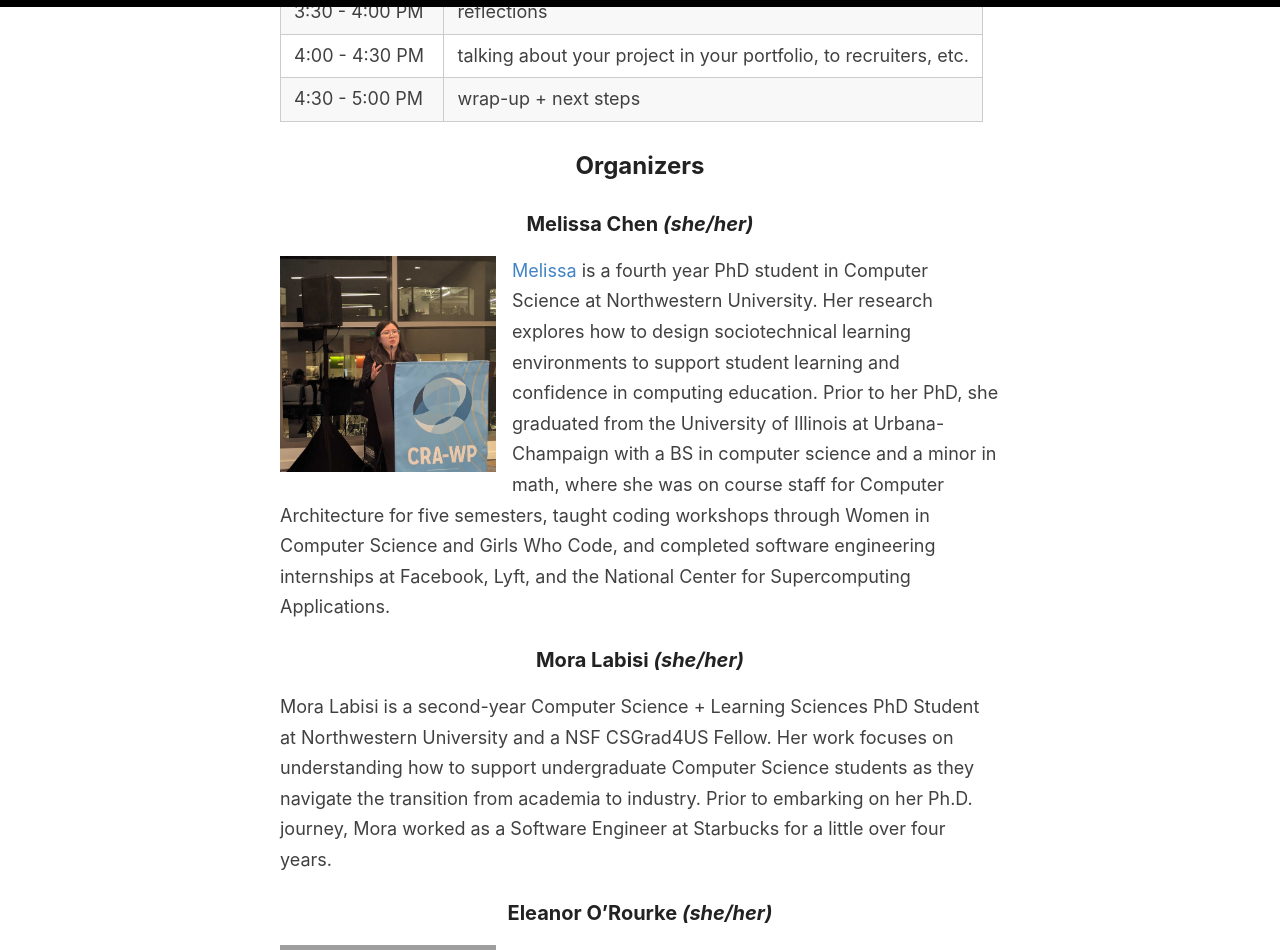
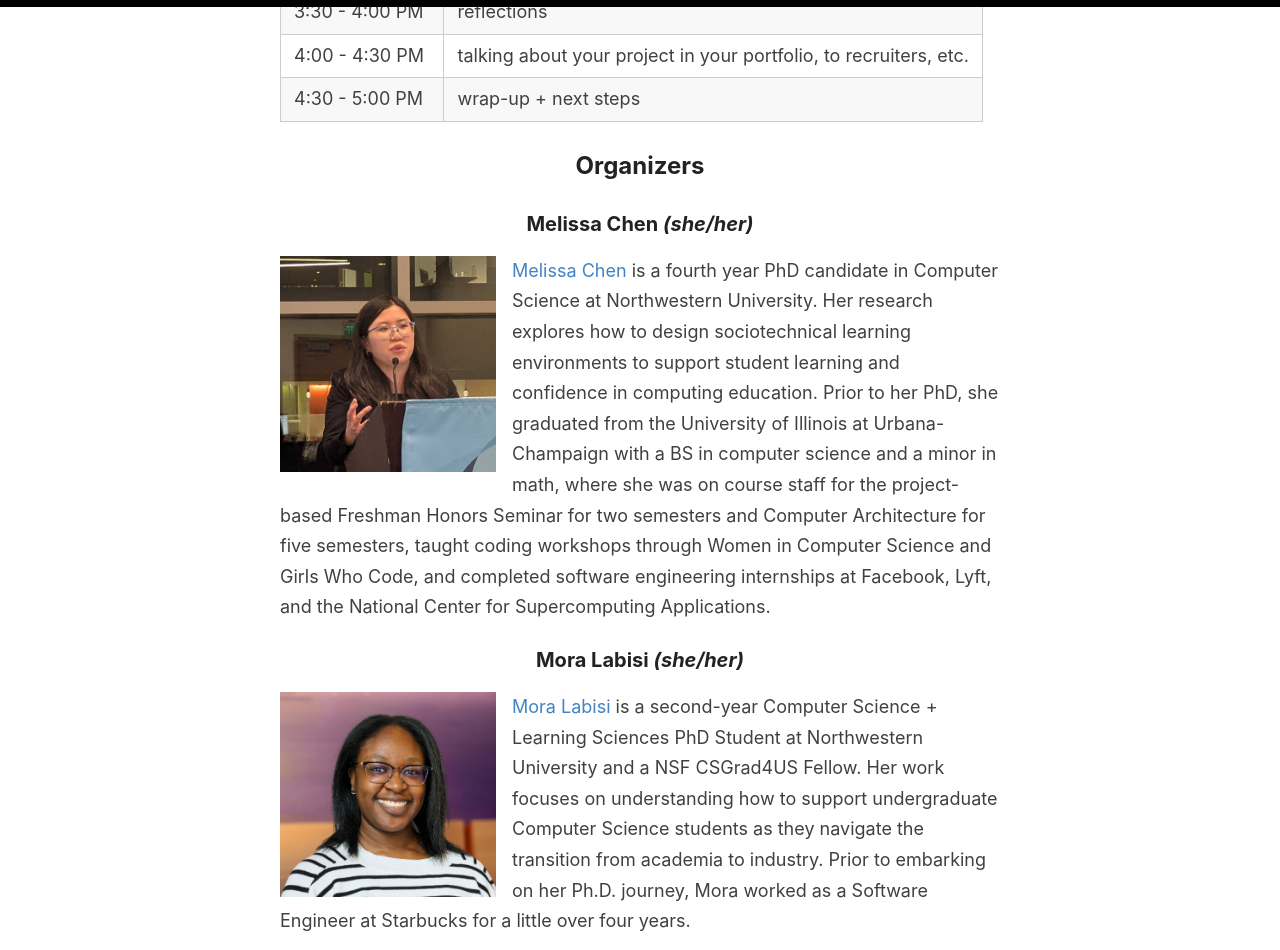
Before and after one commit to NUDelta/personal-project-workshop, a Jekyll site: the page built from index.md, in a window 1280 px wide and 1400 px high, scrolled down 2108 px. Shown: the top 950 px of the window. Built offline with Jekyll 4.4.1, drawn with Linux system fonts in a browser that asks for light colours; our own code applies the rules of GitHub Pages for plain Markdown files; some of the changed text lies outside the part shown; grey boxes are pictures that could not be loaded.

Commit message:
Updating bios and headshots

```diff
--- a/index.md
+++ b/index.md
@@ -66,16 +66,19 @@ By the end of this workshop, attendees will know how to:
 
 <img align="left" width="30%" src="images/melissa_headshot.jpg" style="margin-right: 16px; margin-bottom: 8px;" >
 
-[Melissa](https://melissaychen.com/) is a fourth year PhD student in Computer Science at Northwestern University. Her research explores how to design sociotechnical learning environments to support student learning and confidence in computing education. Prior to her PhD, she graduated from the University of Illinois at Urbana-Champaign with a BS in computer science and a minor in math, where she was on course staff for Computer Architecture for five semesters, taught coding workshops through Women in Computer Science and Girls Who Code, and completed software engineering internships at Facebook, Lyft, and the National Center for Supercomputing Applications.
+[Melissa Chen](https://melissaychen.com/) is a fourth year PhD candidate in Computer Science at Northwestern University. Her research explores how to design sociotechnical learning environments to support student learning and confidence in computing education. Prior to her PhD, she graduated from the University of Illinois at Urbana-Champaign with a BS in computer science and a minor in math, where she was on course staff for the project-based Freshman Honors Seminar for two semesters and Computer Architecture for five semesters, taught coding workshops through Women in Computer Science and Girls Who Code, and completed software engineering internships at Facebook, Lyft, and the National Center for Supercomputing Applications.
 
 ### Mora Labisi _(she/her)_
-Mora Labisi is a second-year Computer Science \+ Learning Sciences PhD Student at Northwestern University and a NSF CSGrad4US Fellow. Her work focuses on understanding how to support undergraduate Computer Science students as they navigate the transition from academia to industry. Prior to embarking on her Ph.D. journey, Mora worked as a Software Engineer at Starbucks for a little over four years.
+
+<img align="left" width="30%" src="images/mora_headshot.jpg" style="margin-right: 16px; margin-bottom: 8px;" >
+
+[Mora Labisi](https://themoralcode.org/) is a second-year Computer Science + Learning Sciences PhD Student at Northwestern University and a NSF CSGrad4US Fellow. Her work focuses on understanding how to support undergraduate Computer Science students as they navigate the transition from academia to industry. Prior to embarking on her Ph.D. journey, Mora worked as a Software Engineer at Starbucks for a little over four years.
 
 ### Eleanor O’Rourke _(she/her)_
 
 <img align="left" width="30%" src="images/ORourke_headshot.jpg" style="margin-right: 16px; margin-bottom: 8px;" >
 
-Eleanor "Nell" O'Rourke is an Associate Professor in Computer Science and the Learning Sciences at Northwestern University, where she co-directs the interdisciplinary Delta Lab. Her research explores the design of novel computational systems to support motivation and learning in STEM domains. Recent projects include studying student beliefs about programming ability in introductory computer science courses, designing game mechanics that encourage students to practice effective problem-solving skills, and developing web inspection tools that allow novice developers to learn directly from authentic professional websites. Her interventions have been used by over 100,000 students online, adopted by companies, and integrated into classrooms. Her work has been recognized through an NSF CAREER Award, a Google Systems Research Award, and best paper awards and nominations at SIGCSE, UIST, and CHI.
+[Eleanor "Nell" O'Rourke](http://eleanorourke.com/) is an Associate Professor in Computer Science and the Learning Sciences at Northwestern University, where she co-directs the interdisciplinary Delta Lab. Her research explores the design of novel computational systems to support motivation and learning in STEM domains. Recent projects include studying student beliefs about programming ability in introductory computer science courses, designing game mechanics that encourage students to practice effective problem-solving skills, and developing web inspection tools that allow novice developers to learn directly from authentic professional websites. Her interventions have been used by over 100,000 students online, adopted by companies, and integrated into classrooms. Her work has been recognized through an NSF CAREER Award, a Google Systems Research Award, and best paper awards and nominations at SIGCSE, UIST, and CHI.
 
 ## Contact
 {: #contact}
```
Also changed, not shown: images/melissa_headshot.jpg, images/mora_headshot.jpg (added).
